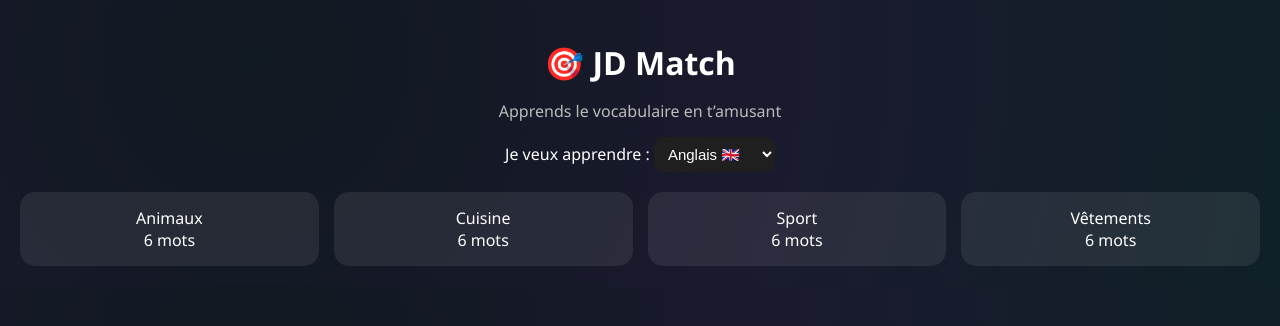
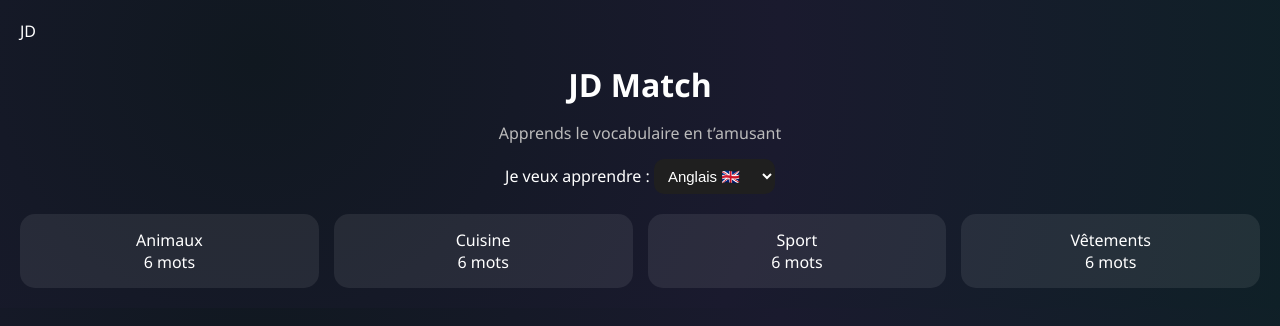
Before and after one commit to Jeromed11CD/LinguaMatch, a plain HTML site: page index.html in a window 1280 px wide. Drawn offline with Linux system fonts and the light colour scheme.

Commit message:
Add header section with logo and title

```diff
--- a/index.html
+++ b/index.html
@@ -8,8 +8,14 @@
 </head>
 <body>
 
+<header>
+  <div id="logo">
+    <div id="logo-square">JD</div>
+    <h1>JD Match</h1>
+  </div>
+</header>
+
 <div id="themesSection">
-  <h1>🎯 JD Match</h1>
   <p class="subtitle">Apprends le vocabulaire en t’amusant</p>
 
   <div id="languageSelect">
```
